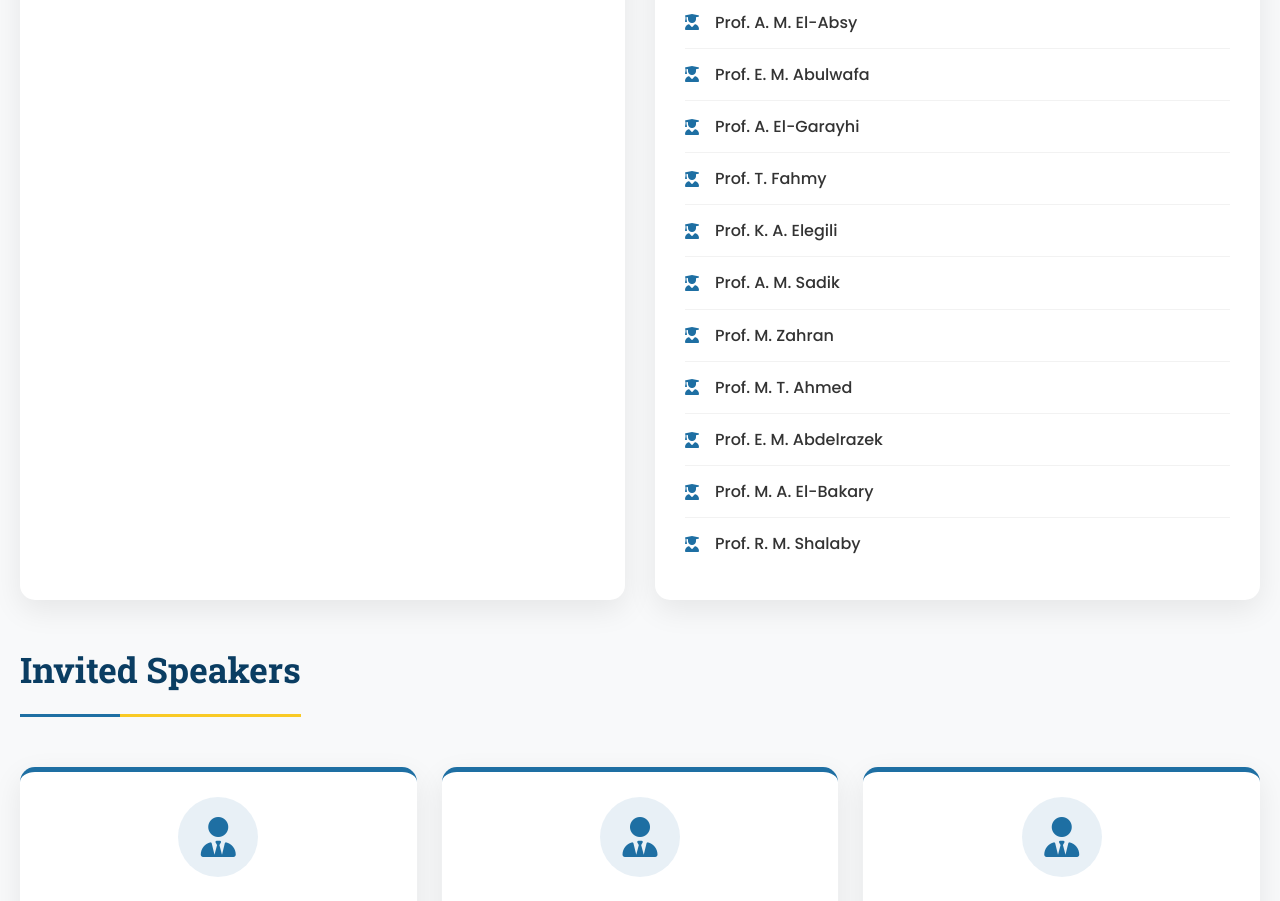
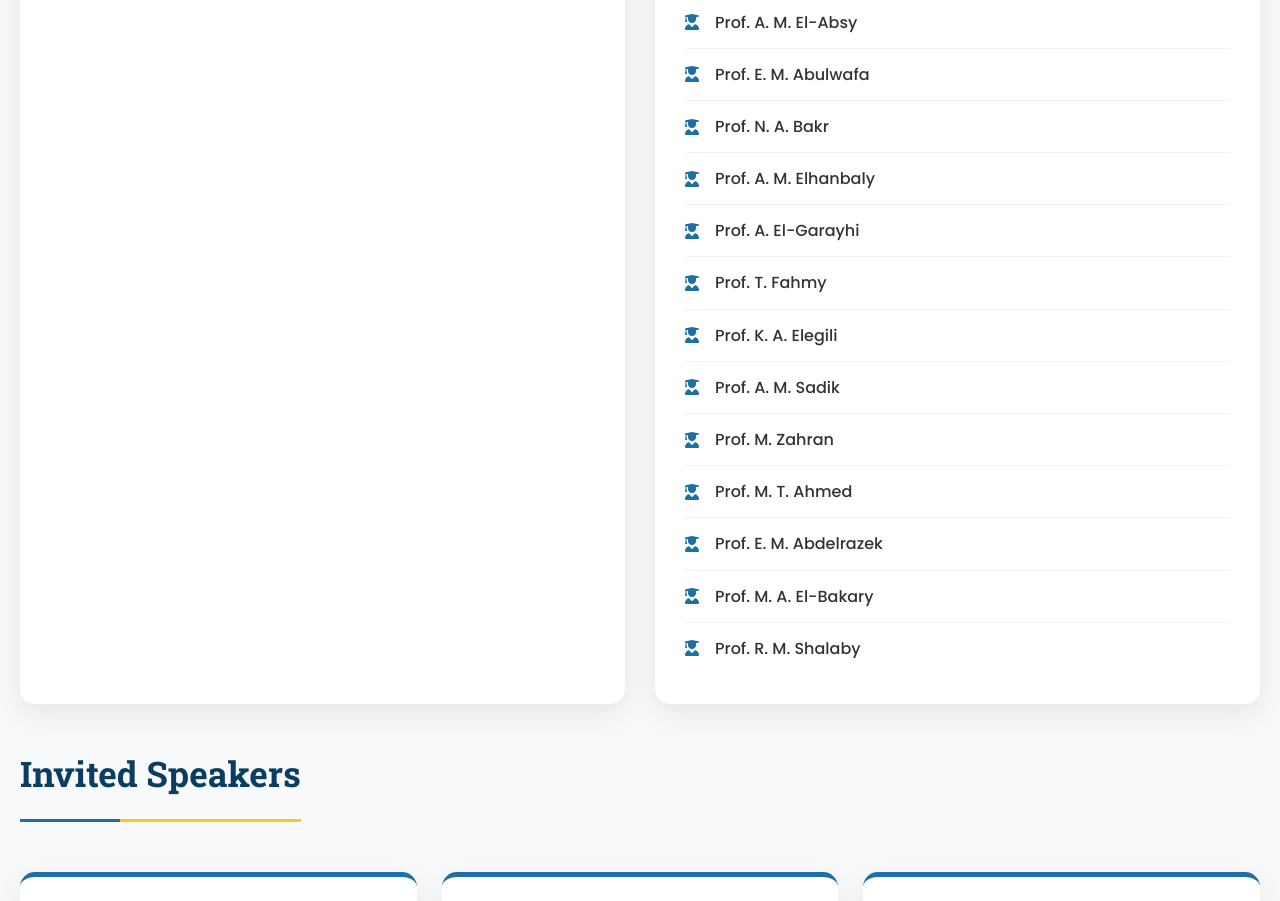
Before and after one commit to physdept11-del/The-1st-International-Conference-on-Physics-and-its-Applications-in-Sustainable-Development, a plain HTML site: page index.html in a window 1280 px wide. Shown: the part 2479-3380 px from the top of the page. Drawn offline with Linux system fonts and the light colour scheme.

Commit message:
Update index.html

```diff
--- a/index.html
+++ b/index.html
@@ -766,6 +766,8 @@
                         <li><i class="fas fa-user-graduate"></i> <span class="member-name">Prof. Y. M. Moustafa</span></li>
                         <li><i class="fas fa-user-graduate"></i> <span class="member-name">Prof. A. M. El-Absy</span></li>
                         <li><i class="fas fa-user-graduate"></i> <span class="member-name">Prof. E. M. Abulwafa</span></li>
+                        <li><i class="fas fa-user-graduate"></i> <span class="member-name">Prof. N. A. Bakr</span></li>
+                        <li><i class="fas fa-user-graduate"></i> <span class="member-name">Prof. A. M. Elhanbaly</span></li>
                         <li><i class="fas fa-user-graduate"></i> <span class="member-name">Prof. A. El-Garayhi</span></li>
                         <li><i class="fas fa-user-graduate"></i> <span class="member-name">Prof. T. Fahmy</span></li>
                         <li><i class="fas fa-user-graduate"></i> <span class="member-name">Prof. K. A. Elegili</span></li>
```
